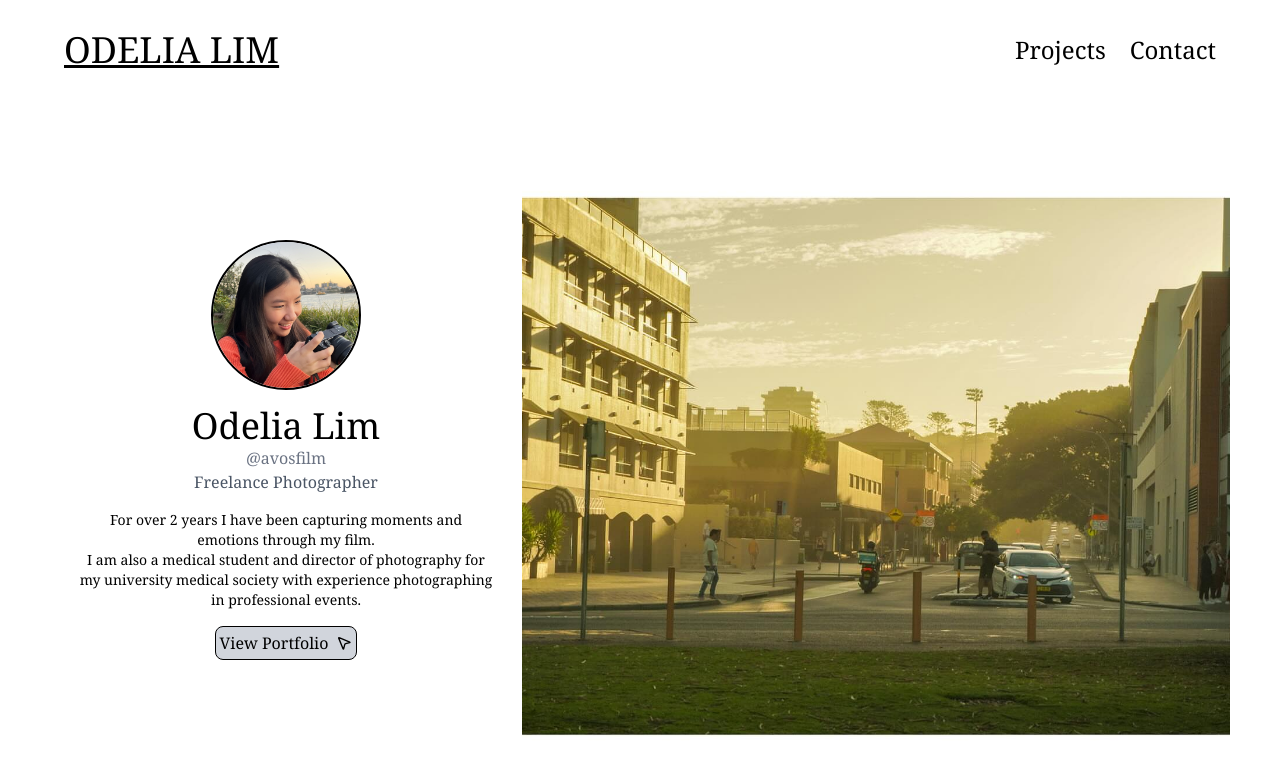
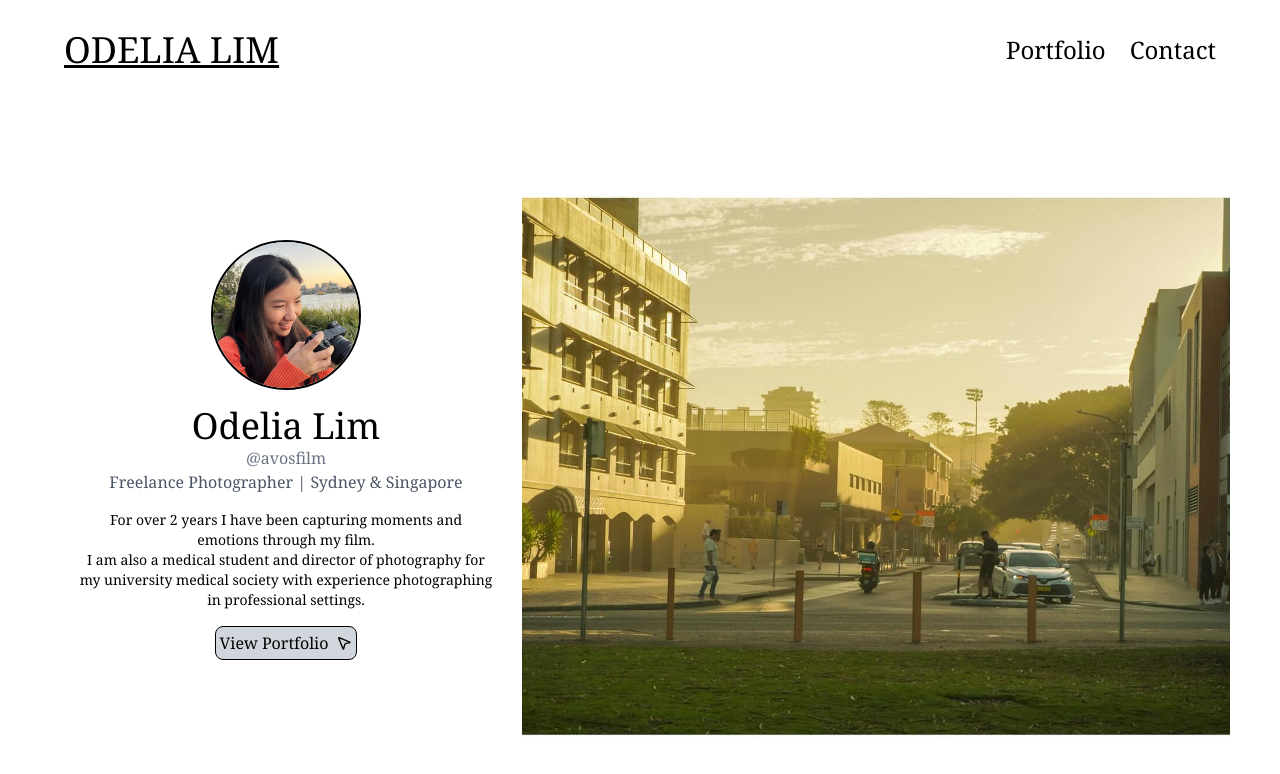
Before and after one commit to WillGaston/OdePortfolio, a React (Vite) app: page / in a window 1280 px wide. Shown: the top 774 px of the page. Built offline with nearby package versions, Linux system fonts and the light colour scheme.

Commit message:
completed portfolio page

```diff
--- a/package.json
+++ b/package.json
@@ -11,6 +11,7 @@
   },
   "dependencies": {
     "@tailwindcss/vite": "^4.1.17",
+    "framer-motion": "^12.23.25",
     "lucide-react": "^0.556.0",
     "react": "^19.2.0",
     "react-dom": "^19.2.0",
--- a/src/App.jsx
+++ b/src/App.jsx
@@ -3,11 +3,17 @@ import {Routes, Route} from 'react-router-dom'
 import MainPage from './components/MainPage'
 import Header from './components/Header'
 import ContactPage from './components/ContactPage'
-import PortfolioPage from './components/ProjectsPage'
-import { useState } from 'react'
+import PortfolioPage from './components/PortfolioPage'
+import { useState, useEffect } from 'react'
+import { motion, AnimatePresence } from "framer-motion";
 
 function App() {
   const [currPage, setCurrPage] = useState("main");
+
+  useEffect(() => {
+    const path = location.pathname.slice(1);
+    setCurrPage(path || 'main');
+  }, [location.pathname]);
 
   return (
     <>
@@ -15,9 +21,51 @@ function App() {
         <Header setCurrPage={setCurrPage} currPage={currPage}/>
         <div className='flex-1 min-h-0'>
           <Routes>
-            <Route path="/" element={<MainPage setCurrPage={setCurrPage}/>}/>
-            <Route path="/portfolio" element={<PortfolioPage />}/>
-            <Route path="/contact" element={<ContactPage />}/>
+            <Route
+              path="/"
+              element={
+                <motion.div
+                  key="about"
+                  initial={{ opacity: 0, y: 20 }}
+                  animate={{ opacity: 1, y: 0 }}
+                  exit={{ opacity: 0, y: 20 }}
+                  transition={{ duration: 0.2, ease: "easeOut" }}
+                  className="h-full"
+                >
+                  <MainPage setCurrPage={setCurrPage}/>
+                </motion.div>
+              }
+            />
+            <Route
+              path="/portfolio"
+              element={
+                <motion.div
+                  key="about"
+                  initial={{ opacity: 0, y: 20 }}
+                  animate={{ opacity: 1, y: 0 }}
+                  exit={{ opacity: 0, y: 20 }}
+                  transition={{ duration: 0.2, ease: "easeOut" }}
+                  className="h-full"
+                >
+                  <PortfolioPage />
+                </motion.div>
+              }
+            />
+            <Route
+              path="/contact"
+              element={
+                <motion.div
+                  key="about"
+                  initial={{ opacity: 0, y: 20 }}
+                  animate={{ opacity: 1, y: 0 }}
+                  exit={{ opacity: 0, y: 20 }}
+                  transition={{ duration: 0.2, ease: "easeOut" }}
+                  className="h-full"
+                >
+                  <ContactPage />
+                </motion.div>
+              }
+            />
           </Routes>
         </div>
       </div>
--- a/src/components/ContactPage.jsx
+++ b/src/components/ContactPage.jsx
@@ -29,7 +29,7 @@ export default function ContactPage() {
             <div className="mb-8">
               <h1 className="text-3xl font-bold mb-3">Contact Information</h1>
               <p className="text-sm leading-relaxed">
-                Fill out the form or reach out through one of the avenues below and I'll get back to you as soon as possible.
+                DM @avosfilm for bookings.
               </p>
             </div>
             <div className="flex items-start space-x-4 group">
--- a/src/components/Header.jsx
+++ b/src/components/Header.jsx
@@ -6,7 +6,7 @@ export default function Header(props) {
       <div className="w-full h-[100px] min-h-[100px] sticky top-0 z-10 bg-white flex items-center justify-between px-6 md:px-12 lg:px-16">
         <Link className={`text-xl md:text-2xl lg:text-4xl font-serif ${props.currPage === "main" ? "underline" : ""}`} to="/" onClick={() => props.setCurrPage("main")}>ODELIA LIM</Link>
         <div className="flex flex-row font-serif text-lg md:text-xl lg:text-2xl gap-3 md:gap-6 ">
-          <Link className={`${props.currPage === "portfolio" ? "underline" : ""}`} to="/portfolio" onClick={() => props.setCurrPage("portfolio")}>Projects</Link>
+          <Link className={`${props.currPage === "portfolio" ? "underline" : ""}`} to="/portfolio" onClick={() => props.setCurrPage("portfolio")}>Portfolio</Link>
           <Link className={`${props.currPage === "contact" ? "underline" : ""}`} to="/contact" onClick={() => props.setCurrPage("contact")}>Contact</Link>
         </div>
       </div>
--- a/src/components/MainPage.jsx
+++ b/src/components/MainPage.jsx
@@ -17,9 +17,9 @@ export default function MainPage(props) {
           />
           <h1 className='text-4xl font-serif'>Odelia Lim</h1>
           <a className="text-gray-500 font-serif" href="https://instagram.com/avosfilm" target="_blank" rel="noopener noreferrer">@avosfilm</a>
-          <h3 className="text-gray-600 font-serif">Freelance Photographer</h3>
+          <h3 className="text-gray-600 font-serif">Freelance Photographer | Sydney & Singapore</h3>
           <p className="mt-4 mx-4 px-3 text-center font-serif text-sm">For over 2 years I have been capturing moments and emotions through my film.</p>
-          <p className="px-3 mb-4 mx-4 text-center font-serif text-sm">I am also a medical student and director of photography for my university medical society with experience photographing in professional events.</p>
+          <p className="px-3 mb-4 mx-4 text-center font-serif text-sm">I am also a medical student and director of photography for my university medical society with experience photographing in professional settings.</p>
           <button
             onClick={() => {
               navigate('/portfolio');
--- a/src/components/ProjectsPage.jsx
+++ /dev/null
@@ -1,6 +0,0 @@
-export default function PortfolioPage() {
-  return (
-    <>
-    </>
-  )
-}
```
